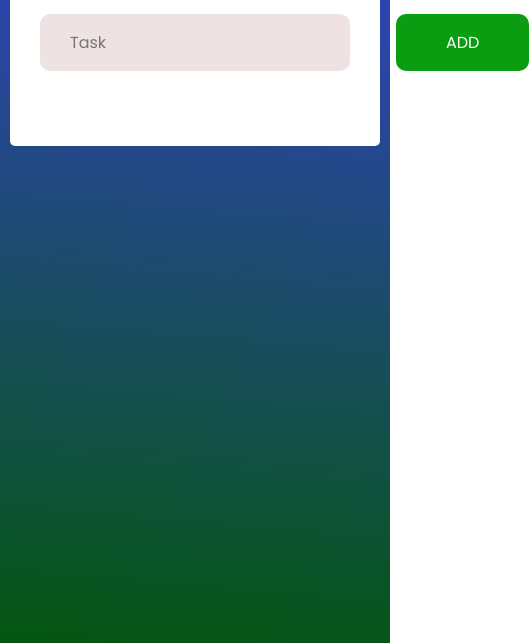
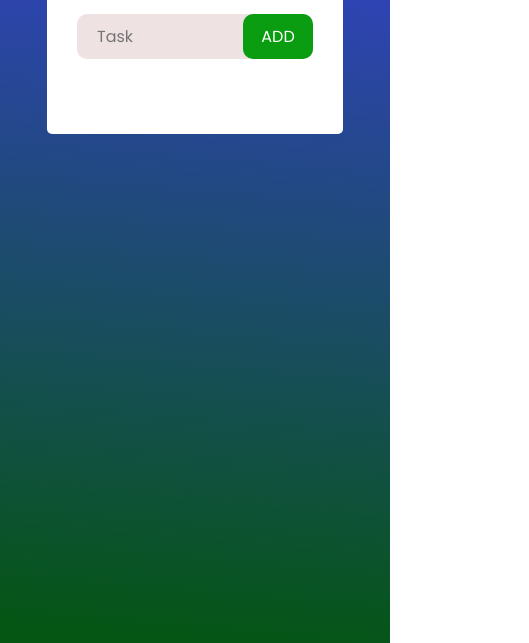
Before and after one commit to CesarOliva/ToDoApp, a plain HTML site: page index.html in a window 390 px wide. Shown: the part 201-844 px from the top of the page, 529 px wide, since content can reach past the window. Drawn offline with Linux system fonts and the light colour scheme.

Commit message:
Corrigiendo detalles

```diff
--- a/styles.css
+++ b/styles.css
@@ -10,6 +10,7 @@
     padding: 10px;
 }
 .container .to-do{
+    width: 80%;
     max-width: 545px;
     margin: 100px auto;
     background: #fff;
@@ -39,7 +40,7 @@
     margin-bottom: 25px;
 }
 .container .to-do .row input{
-    flex: 1;
+    width: 80%;
     border: none;
     outline: none;
     background: transparent;
@@ -47,6 +48,9 @@
     font-size: 16px;
 }
 .container .to-do button{
+    width: 20%;
+    display: flex;
+    justify-content: center;
     border: none;
     outline: none;
     padding: 16px 50px;
@@ -103,3 +107,26 @@ ul li span{
 ul li span:hover{
     background: #f3f3f3;
 }
+
+@media screen and (max-width: 500px){
+    .container .to-do .row{
+        padding-left: 10px;
+        font-size: 15px;
+    }
+    .container .row input{
+        width: 85%;
+    }
+    .container .row button{
+        width: 15%;
+        padding: 10px 35px
+    }
+    .container ul li{
+        font-size: 16px;
+    }
+    .container ul li::before{
+        width: 20px;
+        height: 20px;
+        top: 14px;
+        left: 20px;
+    }
+}
```
